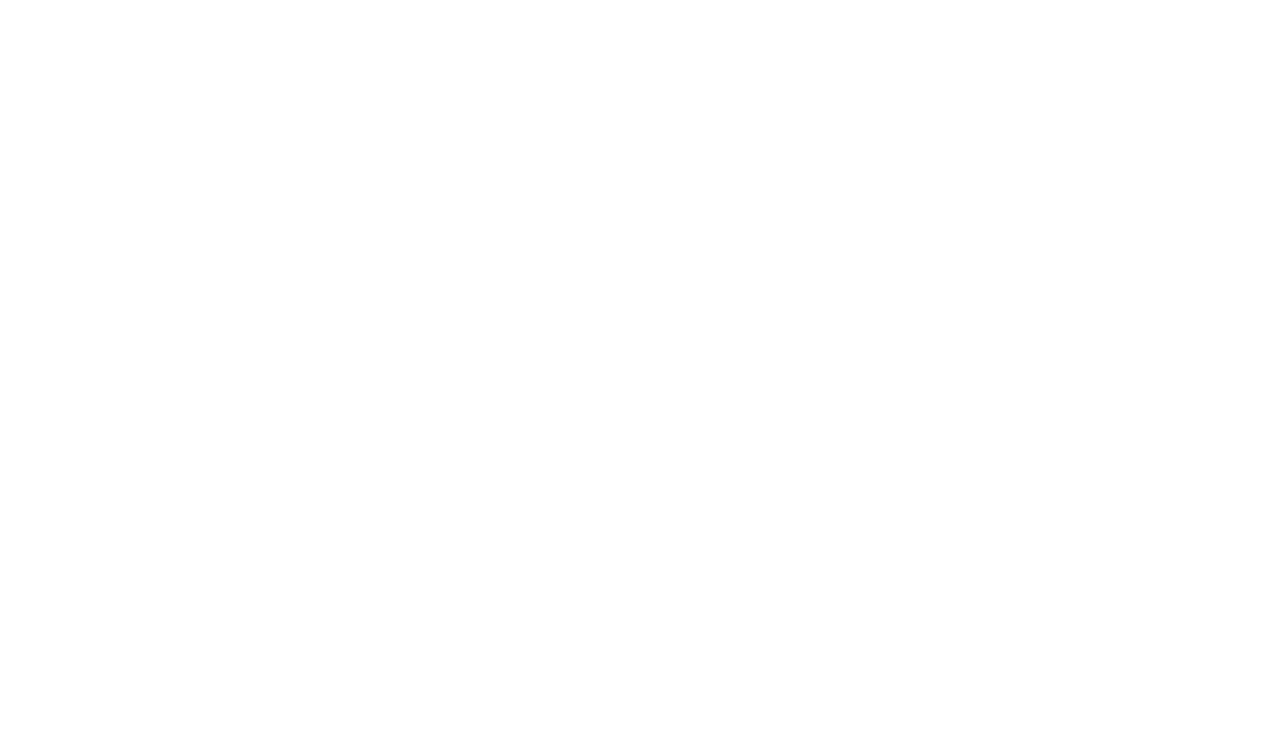
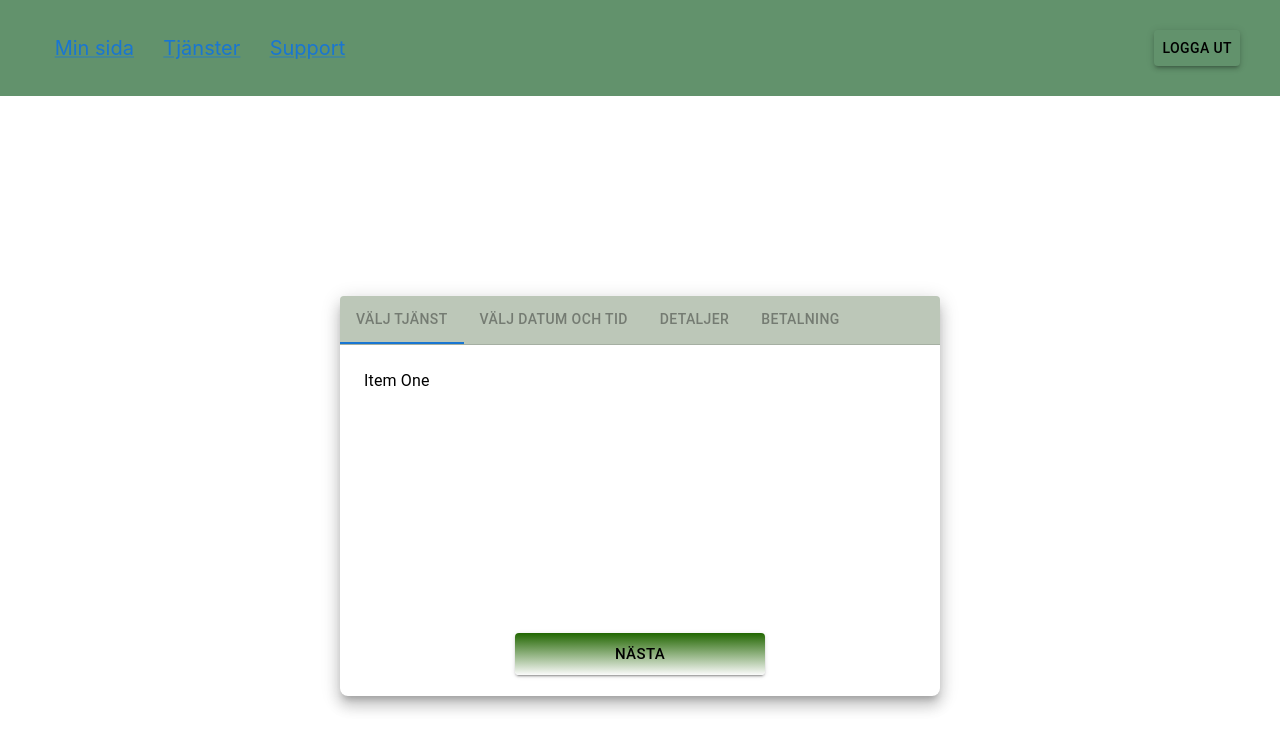
Before and after one commit to L1nkzel/CleanNice, a React (Create React App) app in the folder frontend/: page /customer/services in a window 1280 px wide. Before the commit this address had no page. Shown: the top 750 px of the page. Built offline with nearby package versions, Linux system fonts and the light colour scheme.

Commit message:
fixed with routes in header

```diff
--- a/frontend/src/App.js
+++ b/frontend/src/App.js
@@ -3,6 +3,7 @@ import LoginPage from "./pages/LoginPage";
 import { Route, Routes } from "react-router-dom";
 import RegisterPage from "./pages/RegisterPage";
 import CustomerPage from "./pages/CustomerPage";
+import ServicesPage from "./pages/ServicesPage";
 
 function App() {
   return(
@@ -11,6 +12,8 @@ function App() {
         <Route path="/login" element={<LoginPage />}/>
         <Route path="/register" element={<RegisterPage />}/>
         <Route path="/customer" element={<CustomerPage />}/>
+        <Route path="/customer/services" element={<ServicesPage />}/>
+        <Route path="/customer/support" element={<CustomerPage />}/>
       </Routes>
     </>
   )
--- a/frontend/src/components/ui/CustomButton.jsx
+++ b/frontend/src/components/ui/CustomButton.jsx
@@ -9,13 +9,9 @@ function CustomButton({children, onClick}) {
       size="large"
       type="submit"
       variant="contained"
-      sx={{
-        width: 250,
-        fontSize: { xs: 13, sm: 14, md: 15 },
-        color: "black",
-        boxShadow: 2,
-        background: "linear-gradient(#216600, #FBFBFB)",
-      }}
+      sx={
+       buttonStyle
+      }
     >
       {children}
     </Button>
@@ -23,3 +19,11 @@ function CustomButton({children, onClick}) {
 }
 
 export default CustomButton;
+
+const buttonStyle = {
+  width: 250,
+  fontSize: { xs: 13, sm: 14, md: 15 },
+  color: "black",
+  boxShadow: 2,
+  background: "linear-gradient(#216600, #FBFBFB)",
+}
--- a/frontend/src/components/ui/Header.jsx
+++ b/frontend/src/components/ui/Header.jsx
@@ -4,8 +4,7 @@ import Box from "@mui/material/Box";
 import Toolbar from "@mui/material/Toolbar";
 
 import Button from "@mui/material/Button";
-import { Typography } from "@mui/material";
-import { Rowing } from "@mui/icons-material";
+import { Link, Typography } from "@mui/material";
 
 
 export default function Header() {
@@ -13,10 +12,9 @@ export default function Header() {
     <Box sx={{ flexGrow: 1, padding: 2, backgroundColor: "#62926C" }}>
       <Toolbar sx={{ alignItems: "center", justifyContent: "space-between" }}>
         <Box sx={{flexGrow: 0.1,display:'flex',flexDirection:'row', justifyContent:'space-around'}}>
-        <Typography>Min sida</Typography>
-        <Typography>Min sida</Typography>
-        <Typography>Min sida</Typography>
-
+        <Link href="/customer" sx={{fontSize: 20}}>Min sida</Link>
+        <Link  href="/customer/services" sx={{fontSize: 20}}>Tjänster</Link>
+        <Link href="/customer/support" sx={{fontSize: 20}}>Support</Link>
         </Box>
         <Button sx={{ color: "black", boxShadow: 3 }}>Logga ut</Button>
       </Toolbar>
--- /dev/null
+++ b/frontend/src/pages/ServicesPage.jsx
@@ -0,0 +1,14 @@
+import React from 'react'
+import BookService from '../components/BookService'
+import Header from '../components/ui/Header'
+
+function ServicesPage() {
+  return (
+    <>
+        <Header />
+        <BookService />
+    </>
+  )
+}
+
+export default ServicesPage
```
